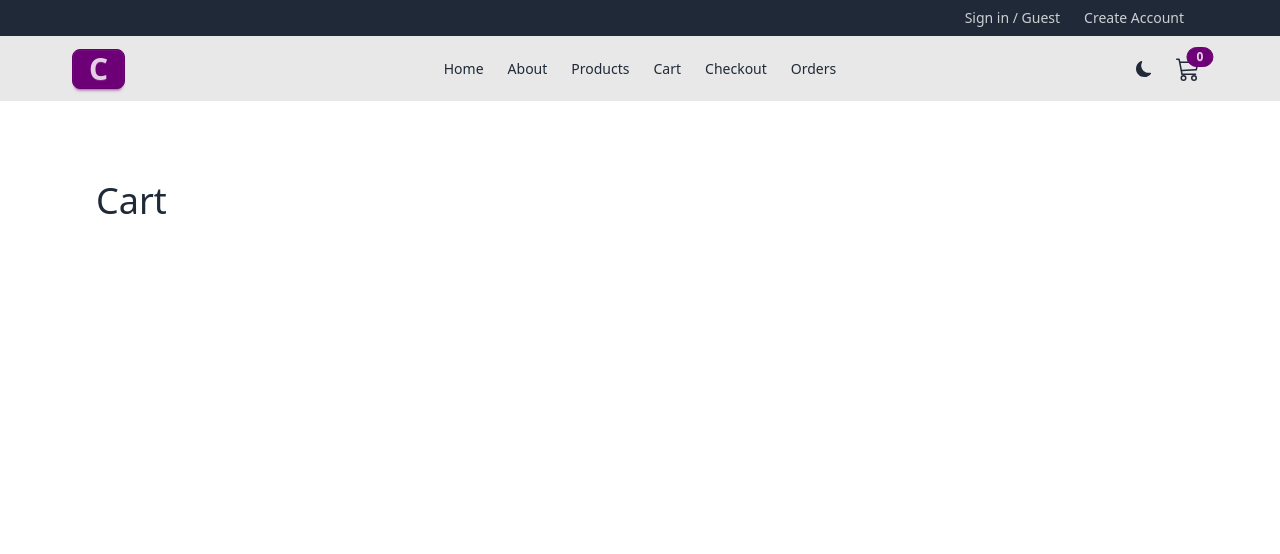
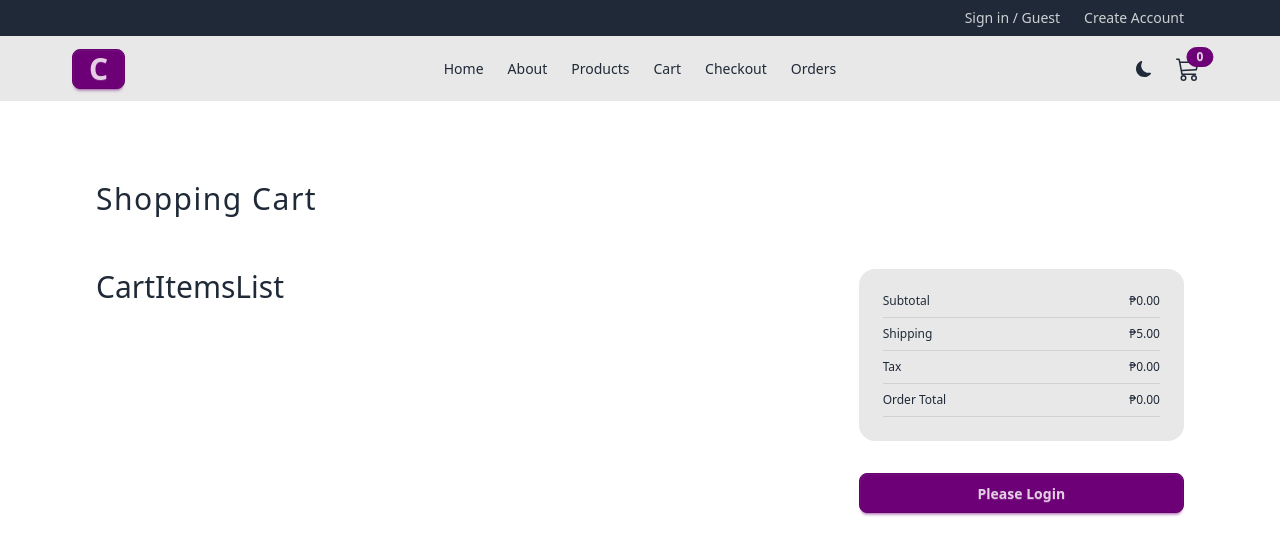
Before and after one commit to akiii22/Comfy-store, a React (Vite) app: page /cart in a window 1280 px wide. Shown: the top 554 px of the page. Built offline with nearby package versions, Linux system fonts and the light colour scheme.

Commit message:
Making the layout of cart page and setting up the Cart total layoout and displaying the total price

```diff
--- /dev/null
+++ b/src/components/CartItem.jsx
@@ -0,0 +1,4 @@
+const CartItem = () => {
+  return <h1 className="text-3xl">CartItem</h1>;
+};
+export default CartItem;
--- /dev/null
+++ b/src/components/CartItemsList.jsx
@@ -0,0 +1,4 @@
+const CartItemsList = () => {
+  return <h1 className="text-3xl">CartItemsList</h1>;
+};
+export default CartItemsList;
--- /dev/null
+++ b/src/components/CartTotals.jsx
@@ -0,0 +1,31 @@
+import { useSelector } from "react-redux";
+import { formatPrice } from "../utils";
+
+const CartTotals = () => {
+  const { cartTotal, shipping, tax, orderTotal } = useSelector(
+    (state) => state.cartState
+  );
+  return (
+    <div className="card bg-base-200">
+      <div className="card-body">
+        <p className="flex justify-between text-xs border-b border-base-300 pb-2">
+          <span>Subtotal</span>
+          <span className="font-medium">{formatPrice(cartTotal)}</span>
+        </p>
+        <p className="flex justify-between text-xs border-b border-base-300 pb-2">
+          <span>Shipping</span>
+          <span className="font-medium">{formatPrice(shipping)}</span>
+        </p>
+        <p className="flex justify-between text-xs border-b border-base-300 pb-2">
+          <span>Tax</span>
+          <span className="font-medium">{formatPrice(tax)}</span>
+        </p>
+        <p className="flex justify-between text-xs border-b border-base-300 pb-2">
+          <span>Order Total</span>
+          <span className="font-medium">{formatPrice(orderTotal)}</span>
+        </p>
+      </div>
+    </div>
+  );
+};
+export default CartTotals;
--- a/src/components/index.js
+++ b/src/components/index.js
@@ -10,3 +10,5 @@ export { default as Filters } from "./Filters.jsx";
 export { default as ProductsContainer } from "./ProductsContainer.jsx";
 export { default as PaginationContainer } from "./PaginationContainer.jsx";
 export { default as Loading } from "./Loading.jsx";
+export { default as CartTotals } from "./CartTotals.jsx";
+export { default as CartItemsList } from "./CartItemsList.jsx";
--- a/src/pages/Cart.jsx
+++ b/src/pages/Cart.jsx
@@ -1,4 +1,36 @@
+import { useSelector } from "react-redux";
+import { Link } from "react-router-dom";
+import { CartItemsList, SectionTitle, CartTotals } from "../components";
+CartItemsList;
+useSelector;
+
 const Cart = () => {
-  return <h1 className="text-4xl">Cart</h1>;
+  const user = null;
+  const numItemsInCart = useSelector((state) => state.cartState.numItemsInCart);
+  if (numItemsInCart === 0) {
+    <SectionTitle text="Your cart is empty!" />;
+  }
+  return (
+    <>
+      <SectionTitle text="Shopping Cart" />
+      <div className="mt-8 grid gap-8 lg:grid-cols-12">
+        <div className="lg:col-span-8">
+          <CartItemsList />
+        </div>
+        <div className="lg:col-span-4 lg:pl-4">
+          <CartTotals />
+          {user ? (
+            <Link to="/checkout" className="btn btn-primary btn-block mt-8">
+              Proceed to checkout
+            </Link>
+          ) : (
+            <Link to="/login" className="btn btn-primary btn-block mt-8">
+              Please Login
+            </Link>
+          )}
+        </div>
+      </div>
+    </>
+  );
 };
 export default Cart;
```
